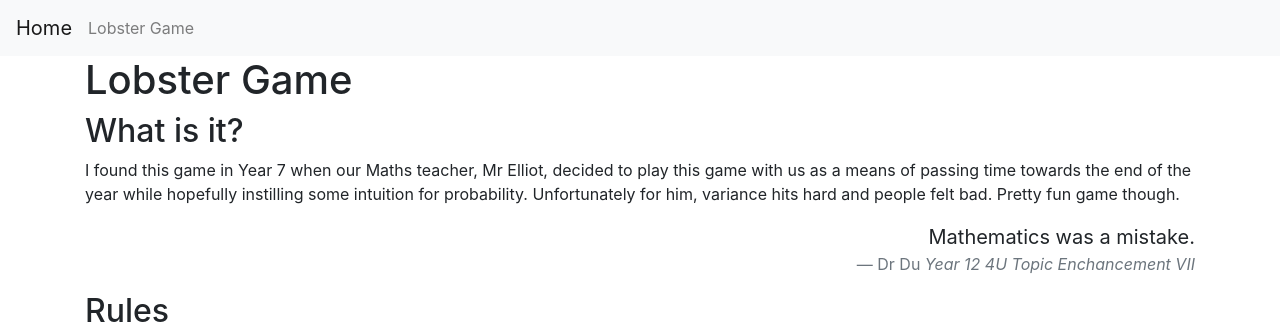
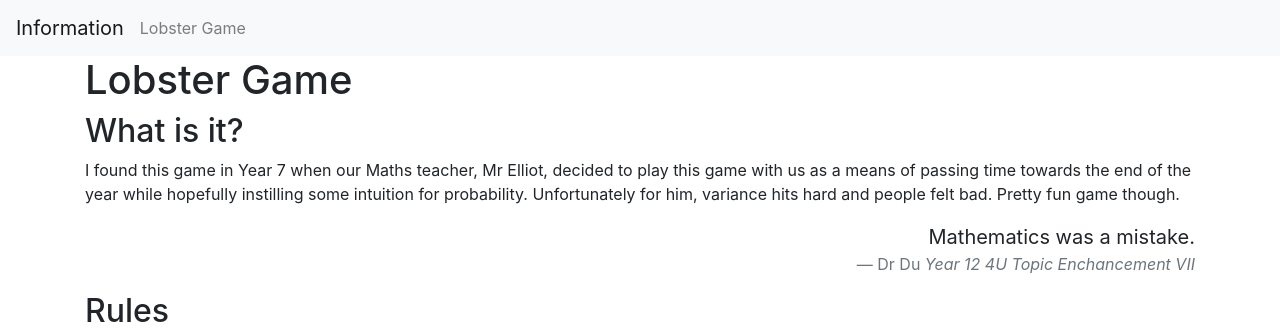
Before and after one commit to AiryShift/lobster, a Flask app: page / in a window 1280 px wide. Shown: the top 329 px of the page. Run offline with Flask 2, Linux system fonts and the light colour scheme; some libraries are stand-ins or nearby versions.

Commit message:
Info not home

```diff
--- a/templates/base.html
+++ b/templates/base.html
@@ -22,7 +22,7 @@
 	 crossorigin="anonymous"></script> {% block js %}{% endblock js %}
 
 	<nav class="navbar navbar-expand-lg navbar-light bg-light">
-		<a class="navbar-brand" href="/">Home</a>
+		<a class="navbar-brand" href="/">Information</a>
 		<a class="navbar-text" href="{{ url_for('game_view.game') }}">Lobster Game</a>
 	</nav>
 	<div class="container">
```
